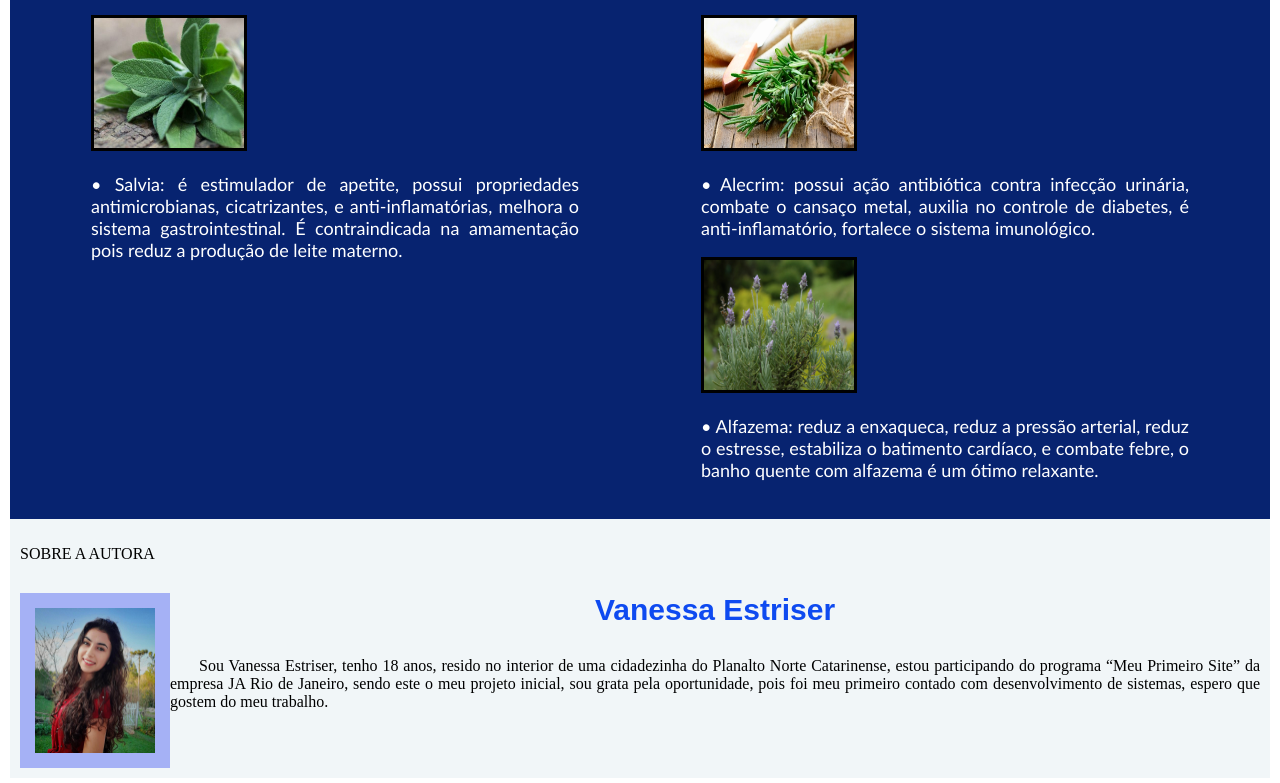
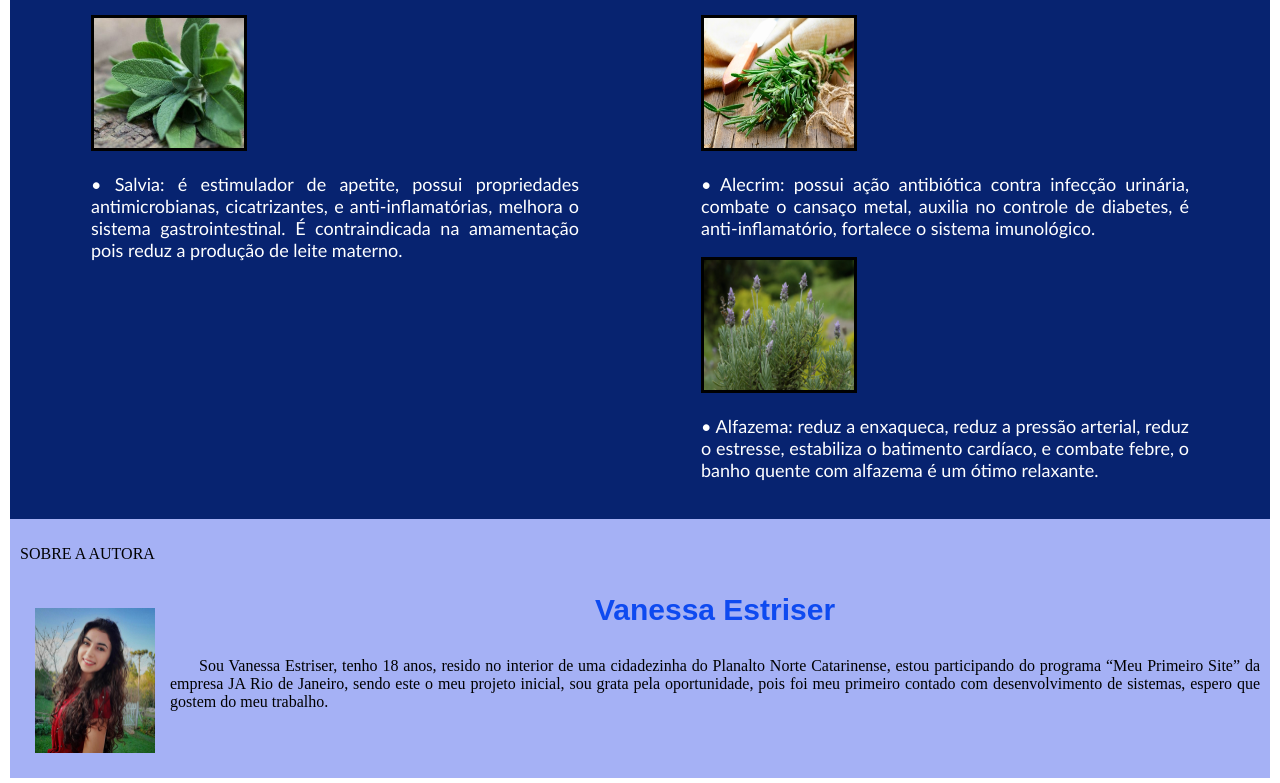
Before and after one commit to Vanessa-Estriser/Vanessa-Estriser.github.io, a plain HTML site: page index.html in a window 1280 px wide. Shown: the part 2641-3424 px from the top of the page. Drawn offline with Linux system fonts and the light colour scheme.

Commit message:
Update estilo.css

```diff
--- a/estilo.css
+++ b/estilo.css
@@ -141,7 +141,7 @@ section {
     padding: 10px;
     float:left;
     border-style:dashed 50px white;
-    background-color: rgb(241, 246, 248);
+    background-color:#A5B1F5;
 }
 .imgeu {
     width: 120px;
```
